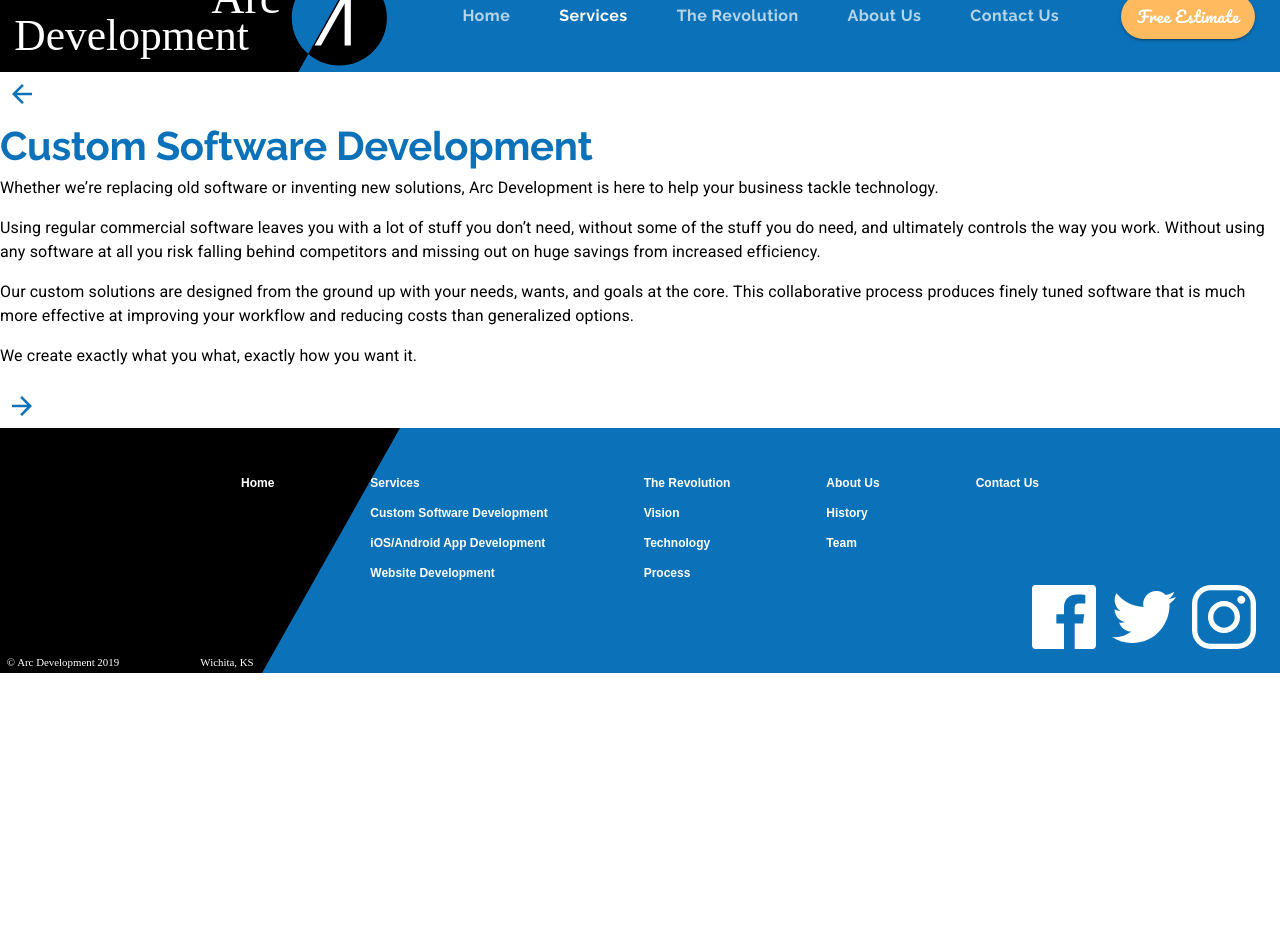
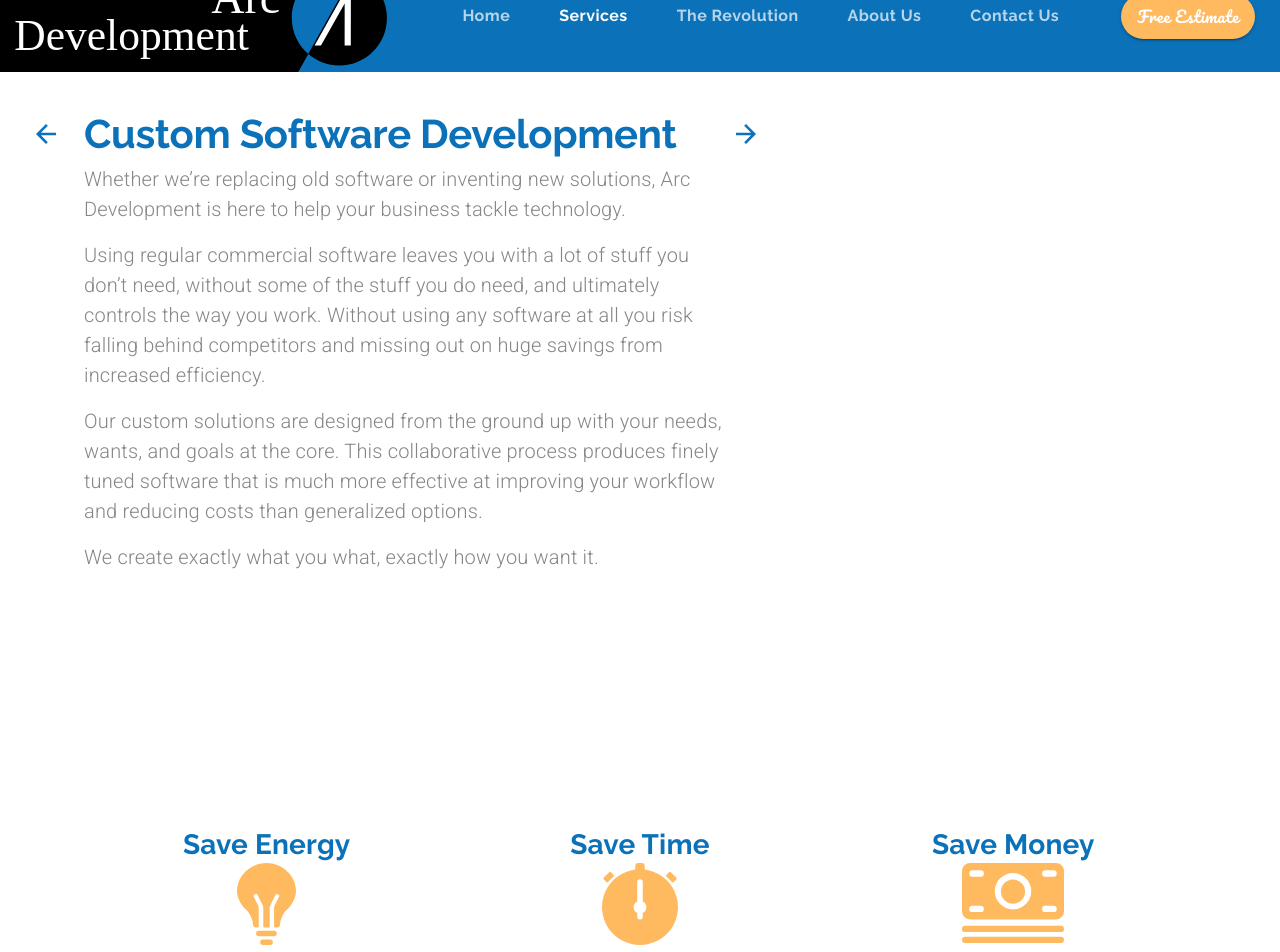
Before and after one commit to Doode1524/material-ui-project1, a React (Create React App) app: page /customsoftware in a window 1280 px wide. Shown: the part 40-992 px from the top of the page. Before the commit the page ends 800 px from the top, so only its background shows below. Built offline with nearby package versions, Linux system fonts and the light colour scheme.

Commit message:
custom software middle icons

```diff
--- a/src/components/CustomSoftware.js
+++ b/src/components/CustomSoftware.js
@@ -9,21 +9,46 @@
 
 import backArrow from "../assets/backArrow.svg";
 import forwardArrow from "../assets/forwardArrow.svg";
+import lightbulb from "../assets/bulb.svg";
+import cash from "../assets/cash.svg";
+import stopwatch from "../assets/stopwatch.svg";
 
-const useStyles = makeStyles((theme) => ({}));
+const useStyles = makeStyles((theme) => ({
+  heading: {
+    maxWidth: "40em",
+  },
+  arrowContainer: {
+    marginTop: "0.5em",
+  },
+  mainContainer: {
+    paddingLeft: "5em",
+    paddingRight: "5em",
+    paddingTop: "2em",
+    paddingBottom: "10em",
+  },
+}));
 
-export default function CustomSoftware() {
+export default function CustomSoftware(props) {
   const classes = useStyles();
 
   return (
-    <Grid container direction="column">
+    <Grid container direction="column" className={classes.mainContainer}>
       <Grid item container direction="row">
-        <Grid item>
-          <IconButton>
+        <Grid
+          item
+          className={classes.arrowContainer}
+          style={{ marginRight: "1em", marginLeft: "-3.5em" }}
+        >
+          <IconButton
+            style={{ backgroundColor: "transparent" }}
+            component={Link}
+            to="/services"
+            onClick={() => props.setSelectedIndex(0)}
+          >
             <img src={backArrow} alt="back to services page"></img>
           </IconButton>
         </Grid>
-        <Grid item container direction="column">
+        <Grid item container direction="column" className={classes.heading}>
           <Grid item>
             <Typography variant="h2">Custom Software Development</Typography>
           </Grid>
@@ -51,8 +76,13 @@
             </Typography>
           </Grid>
         </Grid>
-        <Grid item>
-          <IconButton>
+        <Grid item className={classes.arrowContainer}>
+          <IconButton
+            style={{ backgroundColor: "transparent" }}
+            component={Link}
+            to="/mobileapps"
+            onClick={() => props.setSelectedIndex(2)}
+          >
             <img
               src={forwardArrow}
               alt="forward to iOS/Android app development page"
@@ -60,6 +90,53 @@
           </IconButton>
         </Grid>
       </Grid>
+      <Grid item container direction="row" justify="center" style={{marginTop: "15em", marginBottom: "20em"}}>
+        <Grid
+          item
+          container
+          direction="column"
+          md
+          style={{ maxWidth: "40em" }}
+          alignItems="center"
+        >
+          <Grid item>
+            <Typography variant="h4">Save Energy</Typography>
+          </Grid>
+          <Grid item>
+            <img src={lightbulb} alt="lightbulb"></img>
+          </Grid>
+        </Grid>
+        <Grid
+          item
+          container
+          direction="column"
+          md
+          style={{ maxWidth: "40em" }}
+          alignItems="center"
+        >
+          <Grid item>
+            <Typography variant="h4">Save Time</Typography>
+          </Grid>
+          <Grid item>
+            <img src={stopwatch} alt="stopwatch"></img>
+          </Grid>
+        </Grid>
+        <Grid
+          item
+          container
+          direction="column"
+          md
+          style={{ maxWidth: "40em" }}
+          alignItems="center"
+        >
+          <Grid item>
+            <Typography variant="h4">Save Money</Typography>
+          </Grid>
+          <Grid item>
+            <img src={cash} alt="cash"></img>
+          </Grid>
+        </Grid>
+      </Grid>
     </Grid>
   );
 }
--- a/src/components/ui/Theme.js
+++ b/src/components/ui/Theme.js
@@ -58,6 +58,11 @@
       fontSize: "1.25rem",
       fontWeight: 300,
     },
+    body1: {
+      fontSize: "1.25rem",
+      color: arcGrey,
+      fontWeight: 300,
+    },
     learnButton: {
       borderColor: `${arcBlue}`,
       color: `${arcBlue}`,
```
